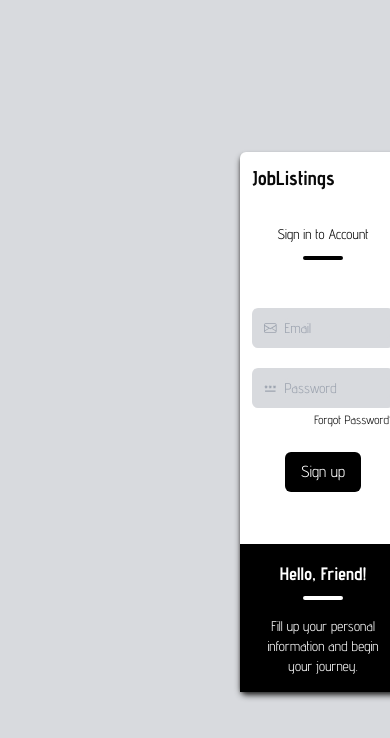
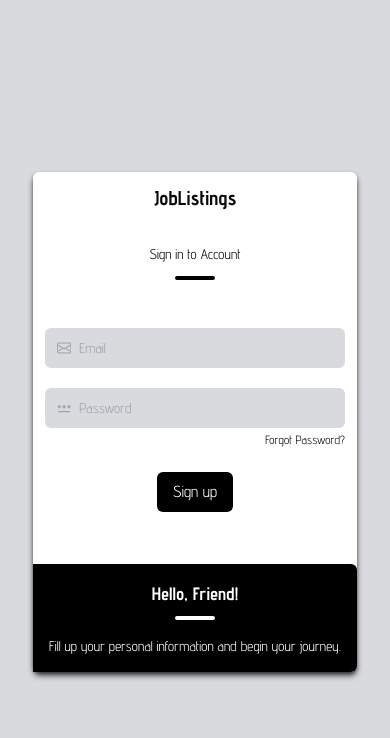
Before and after one commit to Afiniki-Mhya/JobListings, a Next.js app: page /Admin/Authentication in a window 390 px wide. Shown: the top 738 px of the page. Built offline with nearby package versions, Linux system fonts and the light colour scheme; no server answers.

Commit message:
update on responsiveness

```diff
--- a/src/app/Admin/Authentication/page.tsx
+++ b/src/app/Admin/Authentication/page.tsx
@@ -27,16 +27,14 @@ const SignUp = () => {
   };
 
   return (
-    <div className="bg-[#d8dade] min-h-screen pl-56 bg-contain w-full flex flex-col flex-1 justify-center">
-      {/* THE SIGN IN TEXT FIELDS SECTION */}
-      <div className="flex flex-col md:flex-row  gap-4 bg-white rounded-md m-4 md:m-8 shadow-md w-full md:w-2/3 shadow-[#2d2c2c]">
-        <div className="w-full md:w-3/5 p-3">
-          {/* COMPANY LOGO */}
-          <h1 className="text-xl md:text-2xl font-bold">JobListings</h1>
-          <div className="flex flex-col justify-center items-center py-8">
-            <h1 className="text-center text-sm mb-3">Sign in to Account</h1>
-            <div className="border-2 w-10 border-black item-center mb-4 rounded-sm"></div>
-          </div>
+    <div className="bg-[#d8dade] min-h-screen flex flex-col items-center justify-center">
+  <div className="flex flex-col gap-4 bg-white rounded-md m-4 md:m-8 shadow-md md:w-2/3 shadow-[#2d2c2c]">
+    <div className="w-full p-3">
+      <h1 className="text-xl md:text-2xl font-bold text-center">JobListings</h1>
+      <div className="flex flex-col justify-center items-center py-8">
+        <h1 className="text-center text-sm mb-3">Sign in to Account</h1>
+        <div className="border-2 w-10 border-black item-center mb-4 rounded-sm"></div>
+      </div>
           {/* THE SIGN IN TEXT FIELDS */}
           <div className="flex flex-col gap-4 items-center justify-center">
             {/* EMAIL TEXT FIELD */}
--- a/src/app/Admin/Form/page.tsx
+++ b/src/app/Admin/Form/page.tsx
@@ -164,7 +164,7 @@ const FormPage: React.FC = () => {
               <option value="Scholarship">Scholarship</option>
             </select>
           </div>
-          <div className="mb-4 col-span-2">
+          <div className="mb-4 mt-4 col-span-2">
             <textarea
               // value={data?.description}
               onChange={(e) => {
--- a/src/app/Internships/page.tsx
+++ b/src/app/Internships/page.tsx
@@ -35,7 +35,7 @@ function InternshipPage() {
           <FadeLoader />
         </div>
       ) : (
-        <div className="grid grid-cols-3 gap-6 py-10">
+        <div className="grid grid-cols-3 gap-6 py-10 sm:grid sm:grid-cols-3">
           {data?.map((res, key) => {
             return (
               <JobComp
--- a/src/app/Jobs/page.tsx
+++ b/src/app/Jobs/page.tsx
@@ -23,7 +23,7 @@ function JobPage() {
       .parse(_collection?.docs.map((doc) => doc.data()) ?? []);
   }, [_collection?.size]);
   return (
-    <div className="bg-[#92A4B1] min-h-screen text-black  relative flex flex-col -center items-center ">
+    <div className="bg-[#92A4B1] min-h-screen text-black  relative flex flex-col -center items-center  ">
       <h1 className="text-4xl  font-bold text-center py-4 mt-5">
         Job Listings
       </h1>
@@ -35,7 +35,7 @@ function JobPage() {
           <FadeLoader />
         </div>
       ) : (
-        <div className="grid grid-cols-3 gap-6 py-10">
+        <div className="grid grid-cols-1 gap-6 py-10 sm:grid sm:grid-cols-3">
           {data?.map((res, key) => {
             return (
               <JobComp
--- a/src/app/Scholarships/page.tsx
+++ b/src/app/Scholarships/page.tsx
@@ -35,7 +35,7 @@ function ScholarshipPage() {
           <FadeLoader />
         </div>
       ) : (
-        <div className="grid grid-cols-3 gap-6 py-10">
+        <div className="grid grid-cols-3 gap-6 py-10 sm:grid sm:grid-cols-3">
           {data?.map((res, key) => {
             return (
               <JobComp
--- a/src/app/page.tsx
+++ b/src/app/page.tsx
@@ -15,7 +15,7 @@ export default function Home() {
 
         {/* IMAGE */}
         <div className="  pb-4 p-2">
-          <div className=" flex  flex-col-reverse sm:flex-row  md:gap-48 justify-center items-center ">
+          <div className=" flex  flex-col-reverse sm:flex-row md:gap-48 justify-center items-center ">
             <div className=" flex flex-col ">
               <h1 className=" font-extrabold text-3xl sm:text-5xl md:pt-4 md:pb-4  ">
                 <CarrerHeader />
```
